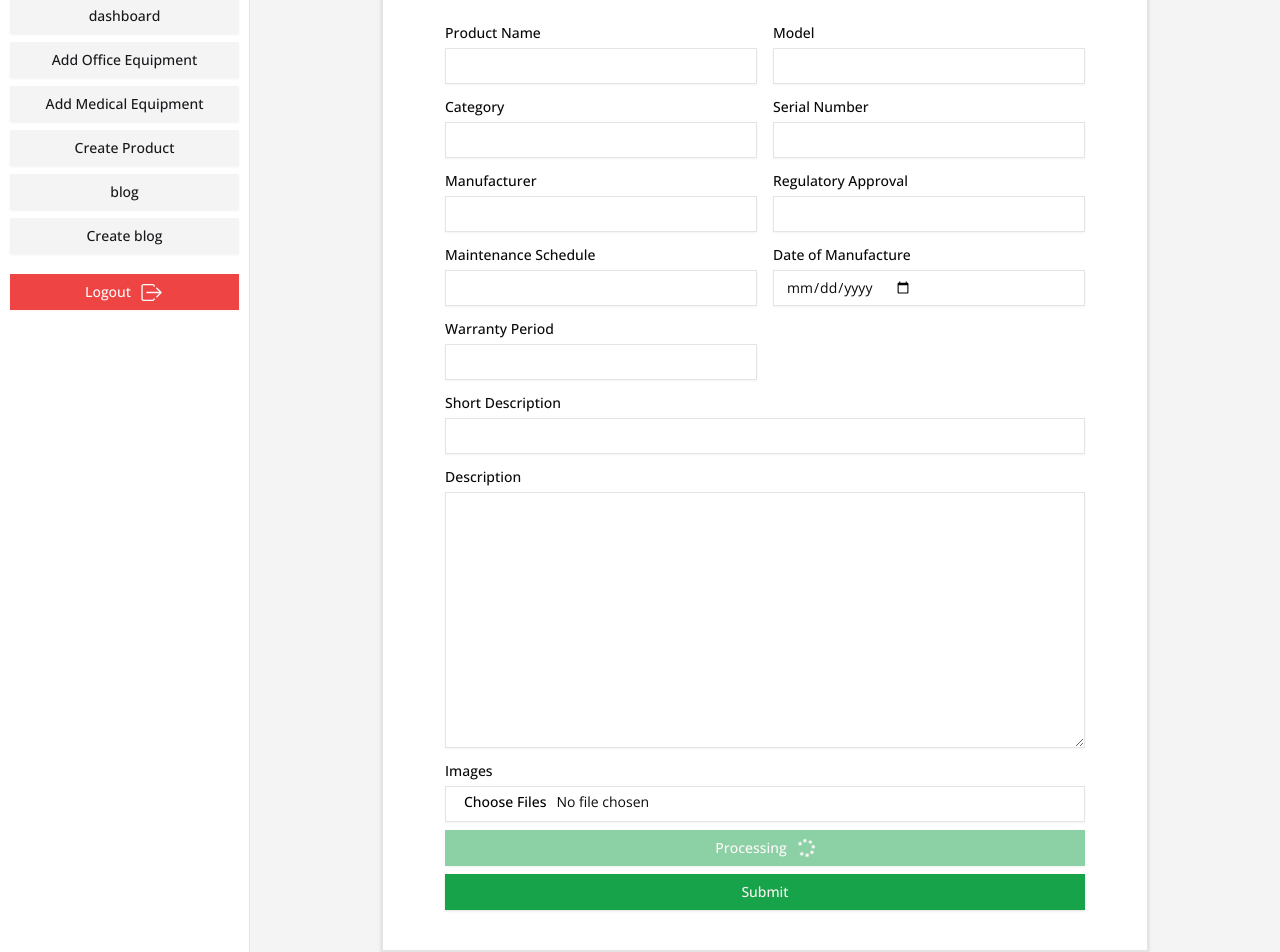
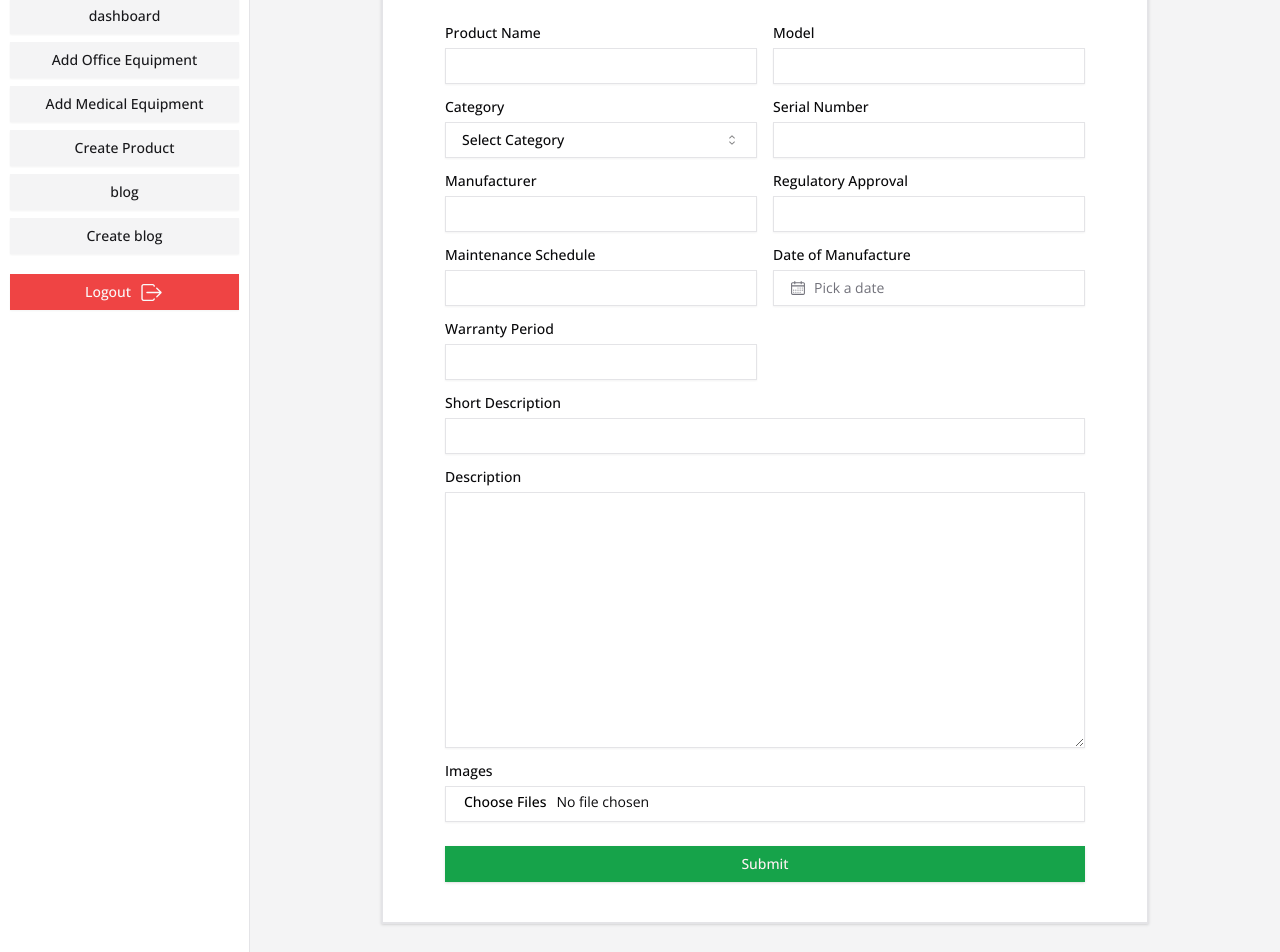
Before and after one commit to tendertradinginc/sunway-international-client, a Next.js app: page /dashboard/add-medical-equipment in a window 1280 px wide. Shown: the part 120-1072 px from the top of the page. Built offline with nearby package versions, Linux system fonts and the light colour scheme.

Commit message:
Finished the add medical equipment form
fixed the image upload issue
intigrated the backend api to create products
fixed the toast issue

```diff
--- a/package.json
+++ b/package.json
@@ -16,16 +16,21 @@
     "@radix-ui/react-dropdown-menu": "^2.1.1",
     "@radix-ui/react-icons": "^1.3.0",
     "@radix-ui/react-label": "^2.1.0",
+    "@radix-ui/react-popover": "^1.1.1",
     "@radix-ui/react-slot": "^1.1.0",
     "@tanstack/react-table": "^8.20.1",
+    "axios": "^1.7.4",
     "class-variance-authority": "^0.7.0",
     "clsx": "^2.1.1",
+    "cmdk": "^1.0.0",
+    "date-fns": "^3.6.0",
     "embla-carousel-autoplay": "^8.1.8",
     "embla-carousel-react": "^8.1.8",
     "lucide": "^0.428.0",
     "next": "14.2.5",
     "react": "^18",
     "react-countup": "^6.5.3",
+    "react-day-picker": "^8.10.1",
     "react-dom": "^18",
     "react-hot-toast": "^2.4.1",
     "react-icons": "^5.3.0",
--- a/src/app/(withDashboardLayout)/dashboard/add-medical-equipment/page.jsx
+++ b/src/app/(withDashboardLayout)/dashboard/add-medical-equipment/page.jsx
@@ -9,16 +9,20 @@ import { Label } from "@/components/ui/label";
 import { Textarea } from "@/components/ui/textarea";
 import { FaSpinner } from "react-icons/fa6";
 import Image from "next/image";
+import { ProductCategoryCombobox } from "@/components/custom/ProductCategoryCombobox";
+import { DatePicker } from "@/components/custom/DatePicker";
+import { uploadImageToImgBB } from "@/utils/imageUpload";
+import axios from "axios";
 import { toast } from "sonner";
 
 const AddMedicalEquipmentPage = () => {
-  // TODO: Setup image upload & directly insert the data into formData
-  // TODO: use the custom API to send data to the backend and create a loading state while it's submitting
+  const [category, setCategory] = useState("");
+  const [dateOfManufacture, setDateOfManufacture] = useState("");
+  const [loading, setLoading] = useState(false);
 
   const [formData, setFormData] = useState({
     productName: "",
     model: "",
-    category: "",
     serialNumber: "",
     manufacturer: "",
     regulatoryApproval: "",
@@ -26,7 +30,6 @@ const AddMedicalEquipmentPage = () => {
     images: [],
     shortDescription: "",
     description: "",
-    dateOfManufacture: "",
     warrantyPeriod: "",
   });
 
@@ -38,20 +41,66 @@ const AddMedicalEquipmentPage = () => {
     });
   };
 
-  const handleImageUpload = (e) => {
+  const handleImageUpload = async (e) => {
+    setLoading(true); // Start loading before image upload
+    try {
       const files = Array.from(e.target.files);
-    const imageUrls = files.map((file) => URL.createObjectURL(file));
-    setFormData({
-      ...formData,
-      images: imageUrls,
-    });
+      const imageUploadPromises = files.map((file) => uploadImageToImgBB(file));
+      const imageUrls = await Promise.all(imageUploadPromises);
+
+      setFormData((prevFormData) => ({
+        ...prevFormData,
+        images: [...prevFormData.images, ...imageUrls],
+      }));
+    } catch (error) {
+      toast.error("Failed to upload images. Please try again.");
+    } finally {
+      setLoading(false); // Stop loading after image upload is complete
+    }
   };
 
-  const handleSubmit = (e) => {
+  const handleSubmit = async (e) => {
     e.preventDefault();
-    // Handle form submission logic here
-    console.log(formData);
+    setLoading(true);
+
+    try {
+      const completeFormData = {
+        ...formData,
+        category,
+        dateOfManufacture,
+      };
+
+      const res = await axios.post(
+        "http://localhost:5000/api/v1/medicalEquipment/create",
+        completeFormData,
+      );
+
+      console.log(res);
+
+      if (res.status === 201) {
         toast.success("Medical Equipment Added Successfully!");
+
+        // Reset form data
+        setFormData({
+          productName: "",
+          model: "",
+          serialNumber: "",
+          manufacturer: "",
+          regulatoryApproval: "",
+          maintenanceSchedule: "",
+          images: [],
+          shortDescription: "",
+          description: "",
+          warrantyPeriod: "",
+        });
+        setCategory("");
+        setDateOfManufacture("");
+      }
+    } catch (error) {
+      toast.error("Failed to add medical equipment. Please try again.");
+    } finally {
+      setLoading(false);
+    }
   };
 
   return (
@@ -93,12 +142,9 @@ const AddMedicalEquipmentPage = () => {
                 {/* Category */}
                 <div>
                   <Label className="mb-2 block">Category</Label>
-                  <Input
-                    type="text"
-                    name="category"
-                    value={formData.category}
-                    onChange={handleInputChange}
-                    required
+                  <ProductCategoryCombobox
+                    value={category}
+                    setValue={setCategory}
                   />
                 </div>
 
@@ -109,6 +155,7 @@ const AddMedicalEquipmentPage = () => {
                     type="text"
                     name="serialNumber"
                     value={formData.serialNumber}
+                    onChange={handleInputChange}
                   />
                 </div>
 
@@ -119,6 +166,7 @@ const AddMedicalEquipmentPage = () => {
                     type="text"
                     name="manufacturer"
                     value={formData.manufacturer}
+                    onChange={handleInputChange}
                   />
                 </div>
 
@@ -129,6 +177,7 @@ const AddMedicalEquipmentPage = () => {
                     type="text"
                     name="regulatoryApproval"
                     value={formData.regulatoryApproval}
+                    onChange={handleInputChange}
                   />
                 </div>
 
@@ -139,17 +188,16 @@ const AddMedicalEquipmentPage = () => {
                     type="text"
                     name="maintenanceSchedule"
                     value={formData.maintenanceSchedule}
+                    onChange={handleInputChange}
                   />
                 </div>
 
                 {/* Date of Manufacture */}
                 <div>
                   <Label className="mb-2 block">Date of Manufacture</Label>
-                  <Input
-                    type="date"
-                    name="dateOfManufacture"
-                    value={formData.dateOfManufacture}
-                    onChange={handleInputChange}
+                  <DatePicker
+                    date={dateOfManufacture}
+                    setDate={setDateOfManufacture}
                   />
                 </div>
 
@@ -159,7 +207,6 @@ const AddMedicalEquipmentPage = () => {
                   <Input
                     type="text"
                     name="warrantyPeriod"
-                    value={formData.warrantyPeriod}
                     onChange={handleInputChange}
                   />
                 </div>
@@ -201,9 +248,9 @@ const AddMedicalEquipmentPage = () => {
                   onChange={handleImageUpload}
                 />
                 <div className="mt-2">
-                  {formData.images.length > 0 && (
+                  {formData?.images.length > 0 && (
                     <div className="grid grid-cols-3 gap-4">
-                      {formData.images.map((url, index) => (
+                      {formData?.images.map((url, index) => (
                         <div key={index}>
                           <Image
                             src={url}
@@ -220,14 +267,20 @@ const AddMedicalEquipmentPage = () => {
               </div>
 
               {/* Submit Button */}
-              <Button disabled className="w-full items-center gap-2.5">
+              <Button
+                disabled={loading}
+                className="mt-4 w-full items-center gap-2.5"
+              >
+                {loading ? (
+                  <>
                     Processing
                     <span className="animate-spin">
                       <FaSpinner size={18} />
                     </span>
-              </Button>
-              <Button type="submit" className="mt-2 w-full">
-                Submit
+                  </>
+                ) : (
+                  "Submit"
+                )}
               </Button>
             </form>
           </CardContent>
--- a/src/app/(withDashboardLayout)/layout.jsx
+++ b/src/app/(withDashboardLayout)/layout.jsx
@@ -1,3 +1,4 @@
+import { Toaster } from "sonner";
 import DashboardLayout from "./layout/dashboardLayout";
 
 export const metadata = {
@@ -6,5 +7,12 @@ export const metadata = {
 };
 
 export default function dashboardMainLayout({ children }) {
-  return <DashboardLayout>{children}</DashboardLayout>;
+  return (
+    <DashboardLayout>
+      <>
+        {children}
+        <Toaster richColors position="top-right" duration={4000} />
+      </>
+    </DashboardLayout>
+  );
 }
```
Also changed, not shown: 1 other file (tests, documents, lock files or other folders). Lines whose indentation alone changed are shown as unchanged.
